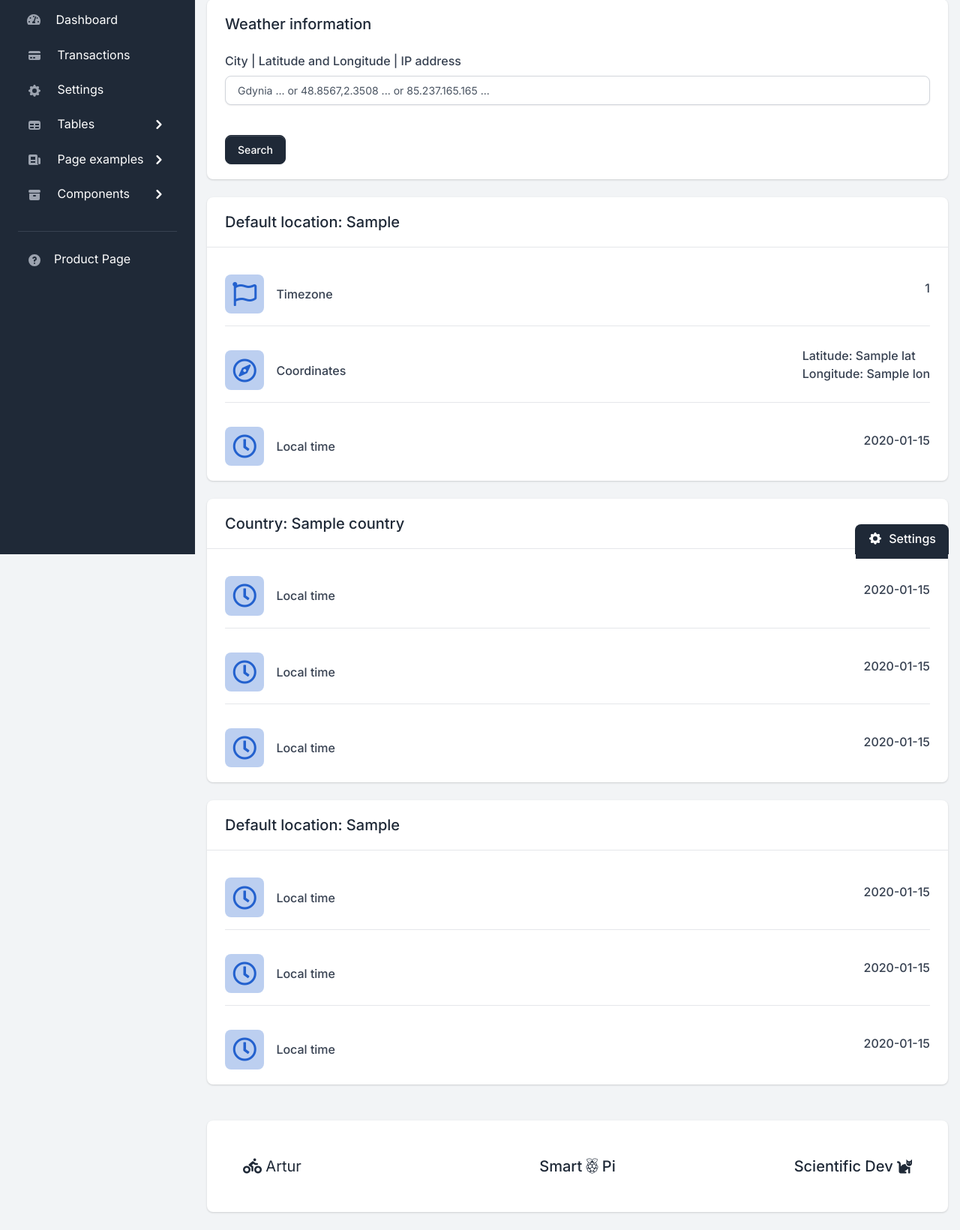
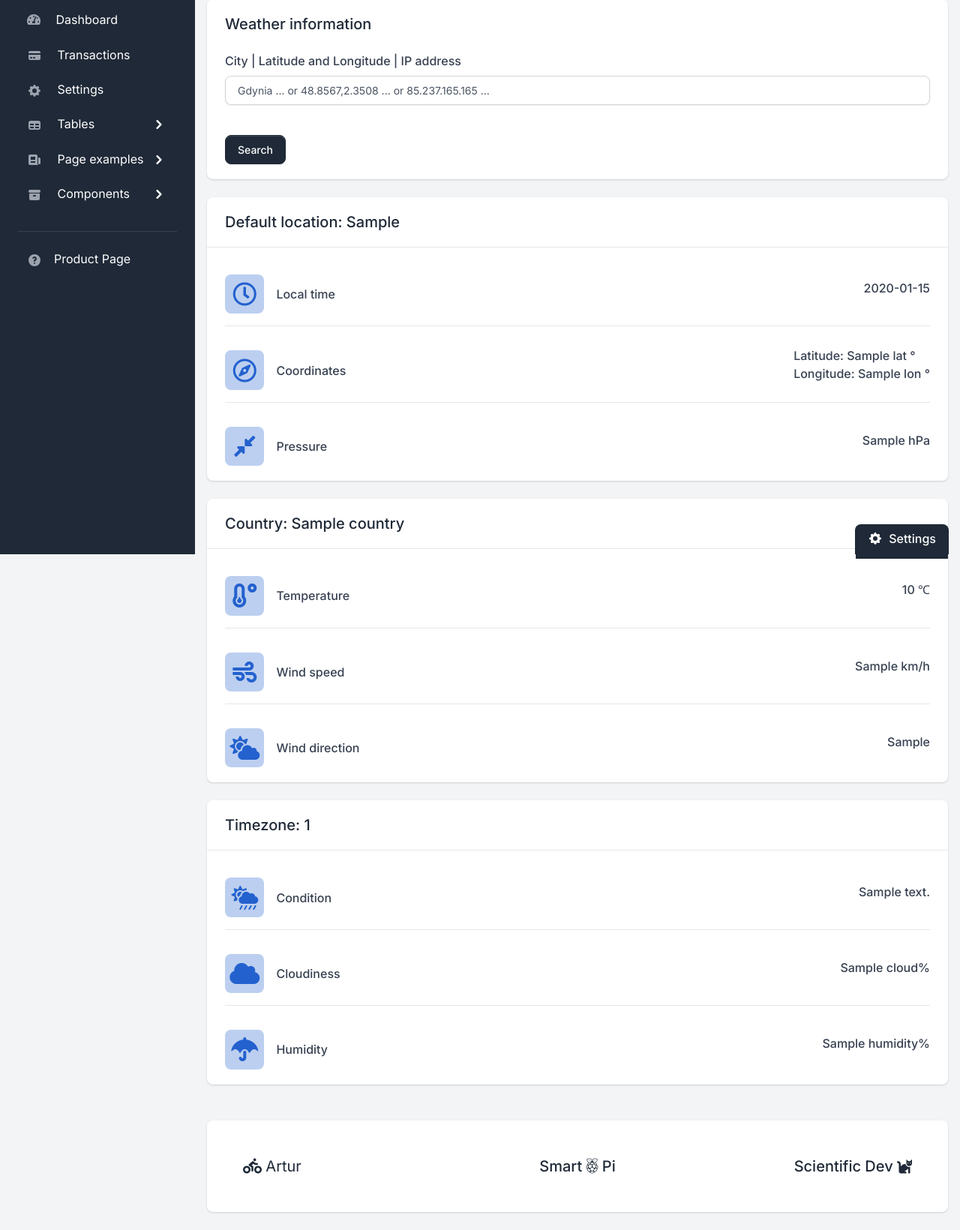
Before and after one commit to zacniewski/SmartPi, a Django app: template apps/templates/weather/weather.html in a window 1280 px wide. Shown: the part 61-1701 px from the top of the page at 75% size. Run offline with Django 3.2, Linux system fonts and the light colour scheme; the template is opened without the code that fills it: most values are stand-ins (such as "Sample title", 1, 10 or a date in 2020); some libraries are stand-ins or nearby versions.

Commit message:
Finish default location weather page

```diff
--- a/apps/templates/weather/weather.html
+++ b/apps/templates/weather/weather.html
@@ -159,18 +159,18 @@
                 <div class="d-flex align-items-center justify-content-between border-bottom pb-3">
                     <div class="d-flex align-items-center pt-3">
                             <div class="icon-shape icon-sm icon-shape-info rounded me-3">
-                                <i class="far fa-flag fa-2x"></i>
+                                <i class="far fa-clock fa-2x"></i>
                             </div>
                             <div class="d-block">
-                                <label class="mb-0">Timezone</label>
+                                <label class="mb-0">Local time</label>
                                 <h4 class="mb-0"></h4>
                             </div>
-                        </div>
-                    <div>
+                   </div>
+                   <div>
                         <span class="d-flex align-items-center fw-bold">
-                            {{ current_weather_data.location.tz_id }}
+                            {{ current_weather_data.location.localtime }}
                         </span>
-                    </div>
+                   </div>
                 </div>
                 <div class="d-flex align-items-center justify-content-between border-bottom py-3">
                     <div class="d-flex align-items-center pt-3">
@@ -184,28 +184,28 @@
                         </div>
                     <div>
                         <span class="d-flex align-items-center fw-bold">
-                            Latitude: {{ current_weather_data.location.lat }}
+                            Latitude: {{ current_weather_data.location.lat }} &deg;
                         </span>
                         <span class="d-flex align-items-center fw-bold">
-                            Longitude: {{ current_weather_data.location.lon }}
+                            Longitude: {{ current_weather_data.location.lon }} &deg;
                         </span>
                     </div>
                 </div>
                 <div class="d-flex align-items-center justify-content-between pt-3">
                    <div class="d-flex align-items-center pt-3">
                             <div class="icon-shape icon-sm icon-shape-info rounded me-3">
-                                <i class="far fa-clock fa-2x"></i>
+                                <i class="fas fa-compress-alt fa-2x"></i>
                             </div>
                             <div class="d-block">
-                                <label class="mb-0">Local time</label>
+                                <label class="mb-0">Pressure</label>
                                 <h4 class="mb-0"></h4>
                             </div>
-                        </div>
+                   </div>
                    <div>
                         <span class="d-flex align-items-center fw-bold">
-                            {{ current_weather_data.location.localtime }}
+                            {{ current_weather_data.current.pressure_mb }} hPa
                         </span>
-                    </div>
+                   </div>
                 </div>
             </div>
         </div>
@@ -219,48 +219,48 @@
                 <div class="d-flex align-items-center justify-content-between border-bottom pb-3">
                     <div class="d-flex align-items-center pt-3">
                             <div class="icon-shape icon-sm icon-shape-info rounded me-3">
-                                <i class="far fa-clock fa-2x"></i>
+                                <i class="fas fa-temperature-low fa-2x"></i>
                             </div>
                             <div class="d-block">
-                                <label class="mb-0">Local time</label>
+                                <label class="mb-0">Temperature</label>
                                 <h4 class="mb-0"></h4>
                             </div>
                         </div>
                    <div>
                         <span class="d-flex align-items-center fw-bold">
-                            {{ current_weather_data.location.localtime }}
+                            {{ current_weather_data.current.temp_c }} ℃
                         </span>
                     </div>
                 </div>
                 <div class="d-flex align-items-center justify-content-between border-bottom py-3">
                     <div class="d-flex align-items-center pt-3">
                             <div class="icon-shape icon-sm icon-shape-info rounded me-3">
-                                <i class="far fa-clock fa-2x"></i>
+                                <i class="fas fa-wind fa-2x"></i>
                             </div>
                             <div class="d-block">
-                                <label class="mb-0">Local time</label>
+                                <label class="mb-0">Wind speed</label>
                                 <h4 class="mb-0"></h4>
                             </div>
                         </div>
                    <div>
                         <span class="d-flex align-items-center fw-bold">
-                            {{ current_weather_data.location.localtime }}
+                            {{ current_weather_data.current.wind_kph }} km/h
                         </span>
                     </div>
                 </div>
                 <div class="d-flex align-items-center justify-content-between pt-3">
                     <div class="d-flex align-items-center pt-3">
                             <div class="icon-shape icon-sm icon-shape-info rounded me-3">
-                                <i class="far fa-clock fa-2x"></i>
+                                <i class="fas fa-cloud-sun fa-2x"></i>
                             </div>
                             <div class="d-block">
-                                <label class="mb-0">Local time</label>
+                                <label class="mb-0">Wind direction</label>
                                 <h4 class="mb-0"></h4>
                             </div>
                         </div>
                    <div>
                         <span class="d-flex align-items-center fw-bold">
-                            {{ current_weather_data.location.localtime }}
+                            {{ current_weather_data.current.wind_dir }}
                         </span>
                     </div>
                 </div>
@@ -270,54 +270,54 @@
         <div class="col-12 col-xxl-4 mb-4">
             <div class="card border-0 shadow">
             <div class="card-header border-bottom d-flex align-items-center justify-content-between">
-                <h2 class="fs-5 fw-bold mb-0">Default location: {{ default_location }}</h2>
+                <h2 class="fs-5 fw-bold mb-0">Timezone: {{ current_weather_data.location.tz_id }}</h2>
             </div>
             <div class="card-body">
                 <div class="d-flex align-items-center justify-content-between border-bottom pb-3">
                     <div class="d-flex align-items-center pt-3">
                             <div class="icon-shape icon-sm icon-shape-info rounded me-3">
-                                <i class="far fa-clock fa-2x"></i>
+                                <i class="fas fa-cloud-sun-rain fa-2x"></i>
                             </div>
                             <div class="d-block">
-                                <label class="mb-0">Local time</label>
+                                <label class="mb-0">Condition</label>
                                 <h4 class="mb-0"></h4>
                             </div>
                         </div>
                    <div>
                         <span class="d-flex align-items-center fw-bold">
-                            {{ current_weather_data.location.localtime }}
+                            {{ current_weather_data.current.condition.text }}
                         </span>
                     </div>
                 </div>
                 <div class="d-flex align-items-center justify-content-between border-bottom py-3">
                     <div class="d-flex align-items-center pt-3">
                             <div class="icon-shape icon-sm icon-shape-info rounded me-3">
-                                <i class="far fa-clock fa-2x"></i>
+                                <i class="fas fa-cloud fa-2x"></i>
                             </div>
                             <div class="d-block">
-                                <label class="mb-0">Local time</label>
+                                <label class="mb-0">Cloudiness</label>
                                 <h4 class="mb-0"></h4>
                             </div>
                         </div>
                    <div>
                         <span class="d-flex align-items-center fw-bold">
-                            {{ current_weather_data.location.localtime }}
+                            {{ current_weather_data.current.cloud }}%
                         </span>
                     </div>
                 </div>
                 <div class="d-flex align-items-center justify-content-between pt-3">
                     <div class="d-flex align-items-center pt-3">
                             <div class="icon-shape icon-sm icon-shape-info rounded me-3">
-                                <i class="far fa-clock fa-2x"></i>
+                                <i class="fas fa-umbrella fa-2x"></i>
                             </div>
                             <div class="d-block">
-                                <label class="mb-0">Local time</label>
+                                <label class="mb-0">Humidity</label>
                                 <h4 class="mb-0"></h4>
                             </div>
                         </div>
                    <div>
                         <span class="d-flex align-items-center fw-bold">
-                            {{ current_weather_data.location.localtime }}
+                            {{ current_weather_data.current.humidity }}%
                         </span>
                     </div>
                 </div>
--- a/apps/weather/views.py
+++ b/apps/weather/views.py
@@ -12,7 +12,7 @@ def weather_in_default_location(request):
     current_weather_api_url += "?key=" + wak + "&q=" + default_location + "&aqi=no"
     response = requests.get(current_weather_api_url)
     print(response.json())
-    return render(request, 'weather/weather.html', {'default_weather_data': response.json(),
+    return render(request, 'weather/weather.html', {'current_weather_data': response.json(),
                                                     'default_location': default_location})
 
 
```
